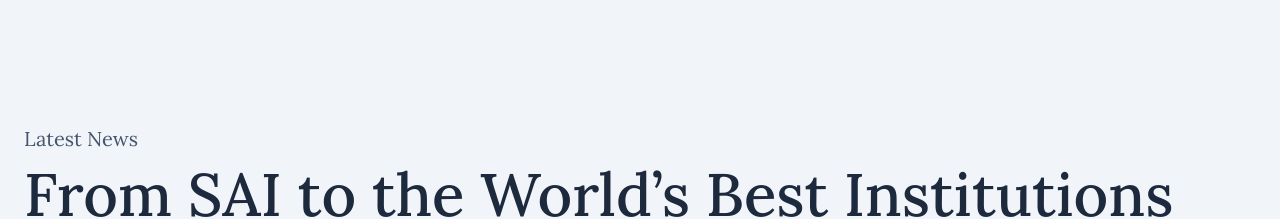
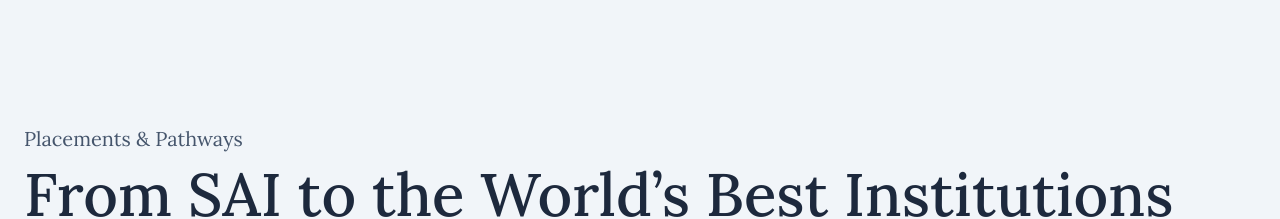
Before and after one commit to sai-edu-group/sis-brand-website, an Astro site: page / in a window 1280 px wide. Shown: the part 4960-5179 px from the top of the page. Built offline with nearby package versions, Linux system fonts and the light colour scheme; Astro itself is replaced by a stand-in of ours.

Commit message:
text name change

```diff
--- a/src/sections/home/Placements.astro
+++ b/src/sections/home/Placements.astro
@@ -38,7 +38,7 @@ const placementsDetails = {
   >
     <!-- Section Header with lines -->
     <SectionHeaderC
-      eyebrowText="Latest News"
+      eyebrowText="Placements & Pathways"
       title="From SAI to the World’s Best Institutions"
       subtitle="Admissions, school life, or more — Our graduates continue their journeys at top universities and leading global companies across India and the world. here to help"
     />
```
